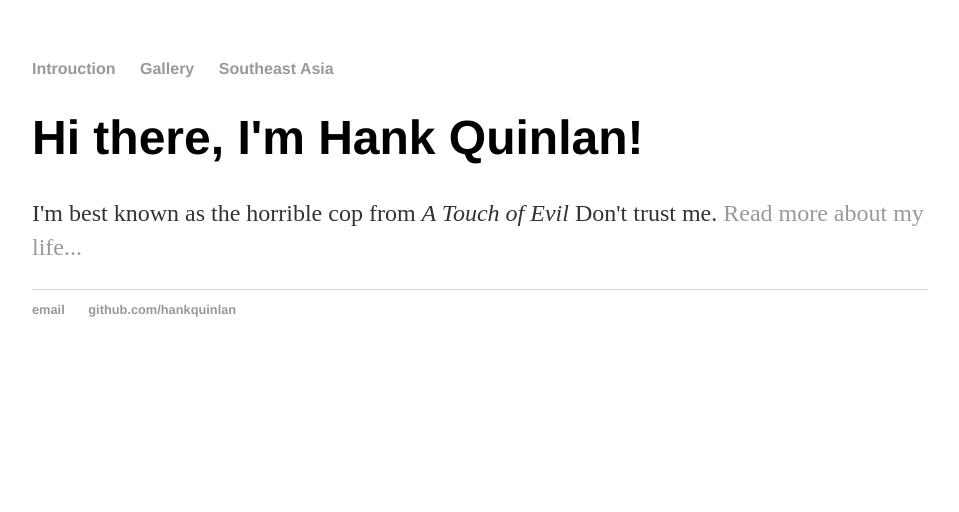
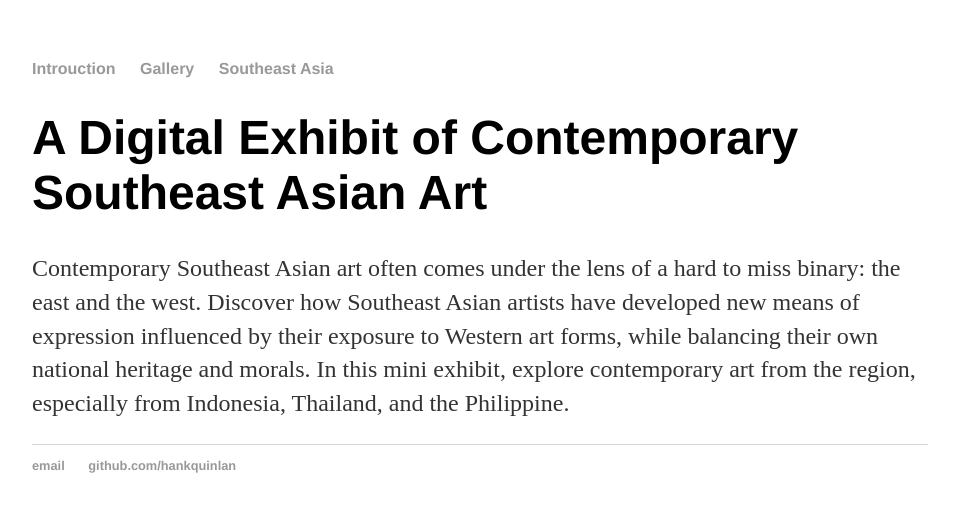
Before and after one commit to winnietan-nlb/final-project.github.io, a Jekyll site: the page built from index.html, in a window 1280 px wide. Shown: the top 512 px of the page, without its empty margins (160-1119 px from the left). Built offline with Jekyll 4.4.1, drawn with Linux system fonts in a browser that asks for light colours.

Commit message:
Update index.html
Changed content to exhibit related text

```diff
--- a/index.html
+++ b/index.html
@@ -1,8 +1,9 @@
 ---
 layout: default
-title: Hank Quinlan, Horrible Cop
+title: A Digital Exhibit of Southeast Asian Art
 ---
 <div class="blurb">
-	<h1>Hi there, I'm Hank Quinlan!</h1>
-	<p>I'm best known as the horrible cop from <em>A Touch of Evil</em> Don't trust me. <a href="/about">Read more about my life...</a></p>
+	<h1>A Digital Exhibit of Contemporary Southeast Asian Art</h1>
+	<p>Contemporary Southeast Asian art often comes under the lens of a hard to miss binary: the east and the west. Discover how Southeast Asian artists have developed new means of expression influenced by their exposure to Western art forms, while balancing their own national heritage and morals. In this mini exhibit, explore contemporary art from the region, especially from Indonesia, Thailand, and the Philippine.
+</p>
 </div><!-- /.blurb -->
```
